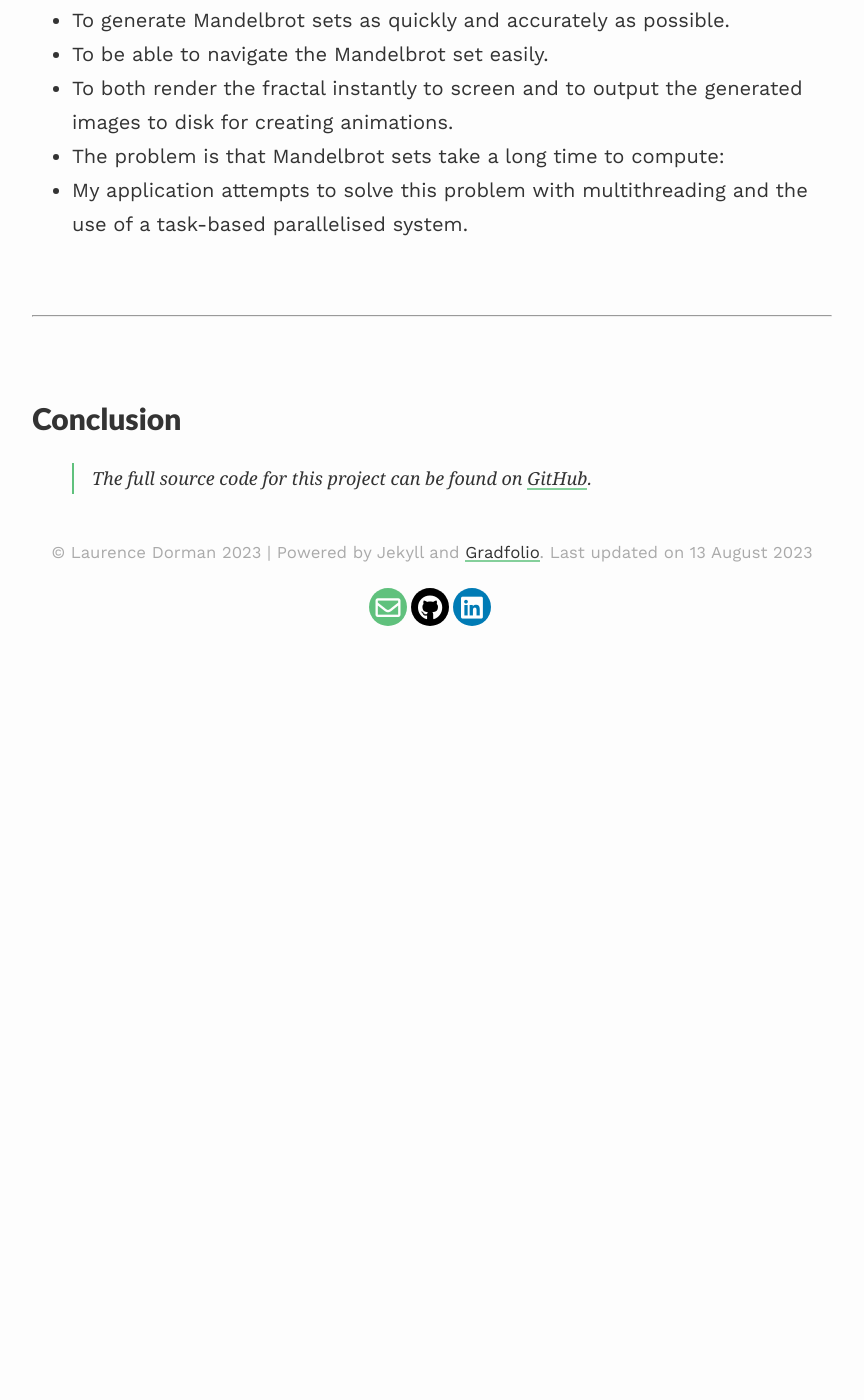
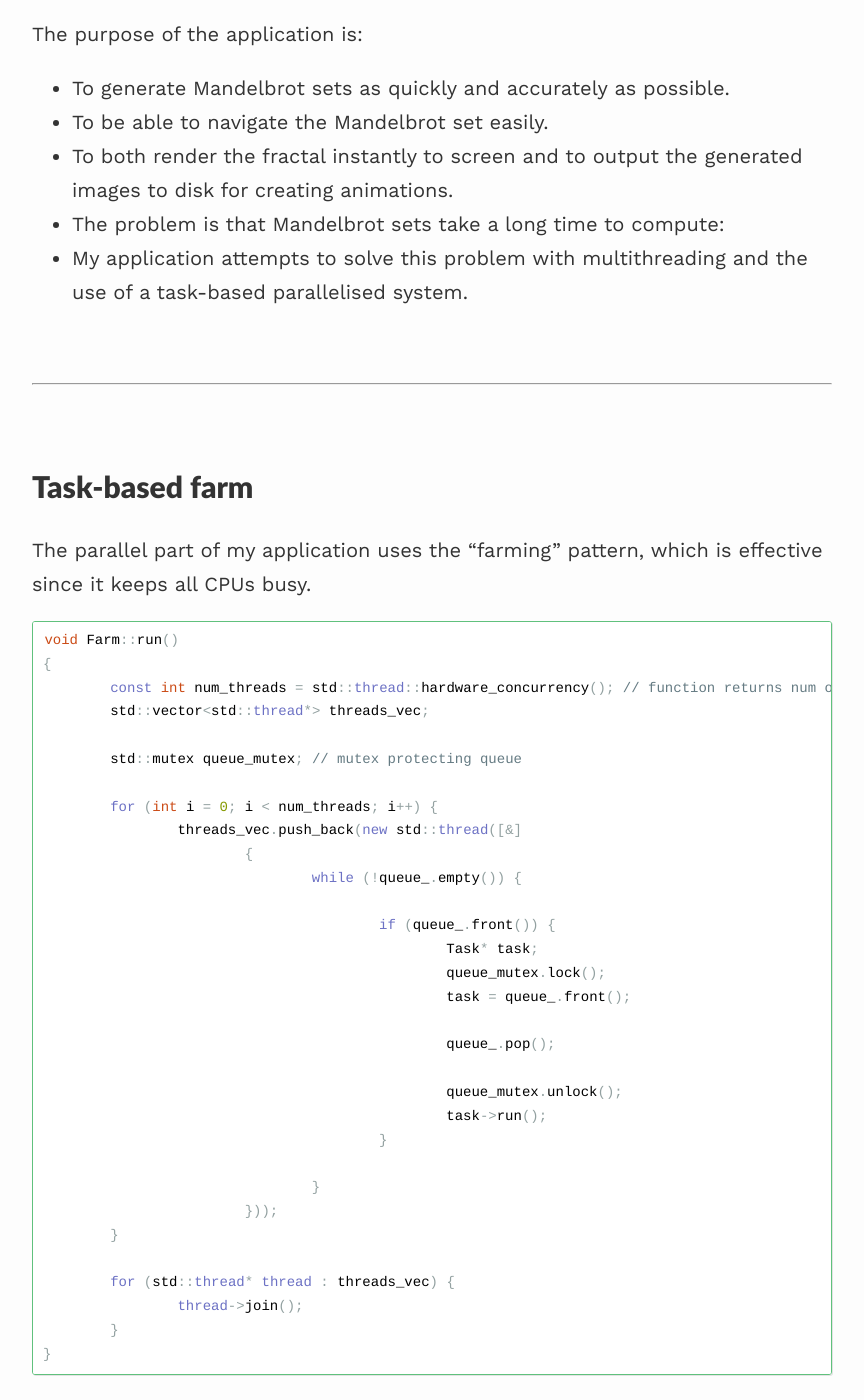
Before and after one commit to laurence-dorman/laurence-dorman.github.io, a Jekyll site: the page built from _projects/mandelbrot.md, in a window 1280 px wide and 1400 px high, scrolled down 1471 px. Shown: the whole window, without its empty margins (208-1072 px from the left). Built offline with Jekyll 4.4.1, drawn with Linux system fonts in a browser that asks for light colours; nearby versions of some CDN libraries; before the commit the page ends 2101 px from its top, so only the background shows below that; some of the changed text lies outside the part shown.

Commit message:
mandelbrot docs

```diff
--- a/_projects/mandelbrot.md
+++ b/_projects/mandelbrot.md
@@ -42,6 +42,80 @@ The purpose of the application is:
 
 &nbsp;
 
+## Task-based farm
+
+The parallel part of my application uses the “farming” pattern, which is effective since it keeps all CPUs busy.
+
+~~~cpp
+void Farm::run()
+{
+	const int num_threads = std::thread::hardware_concurrency(); // function returns num of CPUs
+	std::vector<std::thread*> threads_vec;
+
+	std::mutex queue_mutex; // mutex protecting queue
+
+	for (int i = 0; i < num_threads; i++) {
+		threads_vec.push_back(new std::thread([&]
+			{
+				while (!queue_.empty()) {
+
+					if (queue_.front()) {
+						Task* task;
+						queue_mutex.lock();
+						task = queue_.front();
+
+						queue_.pop();
+
+						queue_mutex.unlock();
+						task->run();
+					}
+
+				}
+			}));
+	}
+
+	for (std::thread* thread : threads_vec) {
+		thread->join();
+	}
+}
+~~~
+
+Each task will calculate the points in a row of the Mandelbrot set, then it will set the according pixels of the sf::Image object, which is passed as a pointer.
+
+~~~cpp
+while (abs(z) < 2.0 && iterations < iterations_)
+			{
+				z = (z * z) + c;
+				++iterations;
+			}
+...
+image_->setPixel(x, y, sf::Color::Black);
+~~~
+
+### Task-based farm results
+
+The task-based farm is very effective at keeping all CPUs busy, and therefore the Mandelbrot set is generated very quickly.
+
+Comparing the application running with 1 thread vs 4 threads using an i5 4690k (4 cores):
+
+- 1 thread median: 2404ms.
+- 4 threads median: 643ms.
+- Decrease ≈ 3.7x.
+
+[![UI](/assets/images/mandelbrot/graph.png)](/assets/images/mandelbrot/graph.png)
+
+These results show that my task-based farm is utilizing the 4 CPU cores well.
+
+Resource manager also shows all 4 CPU cores at 100% usage while the farm is running.
+
+[![UI](/assets/images/mandelbrot/resource-manager.png)](/assets/images/mandelbrot/resource-manager.png)
+
+&nbsp;
+
+***
+
+&nbsp;
+
 ## Conclusion
 
 > The full source code for this project can be found on [GitHub](https://github.com/laurence-dorman/Mandelbrot-SFML).
```
Also changed, not shown: assets/images/mandelbrot/graph.png (added), assets/images/mandelbrot/resource-manager.png (added).
